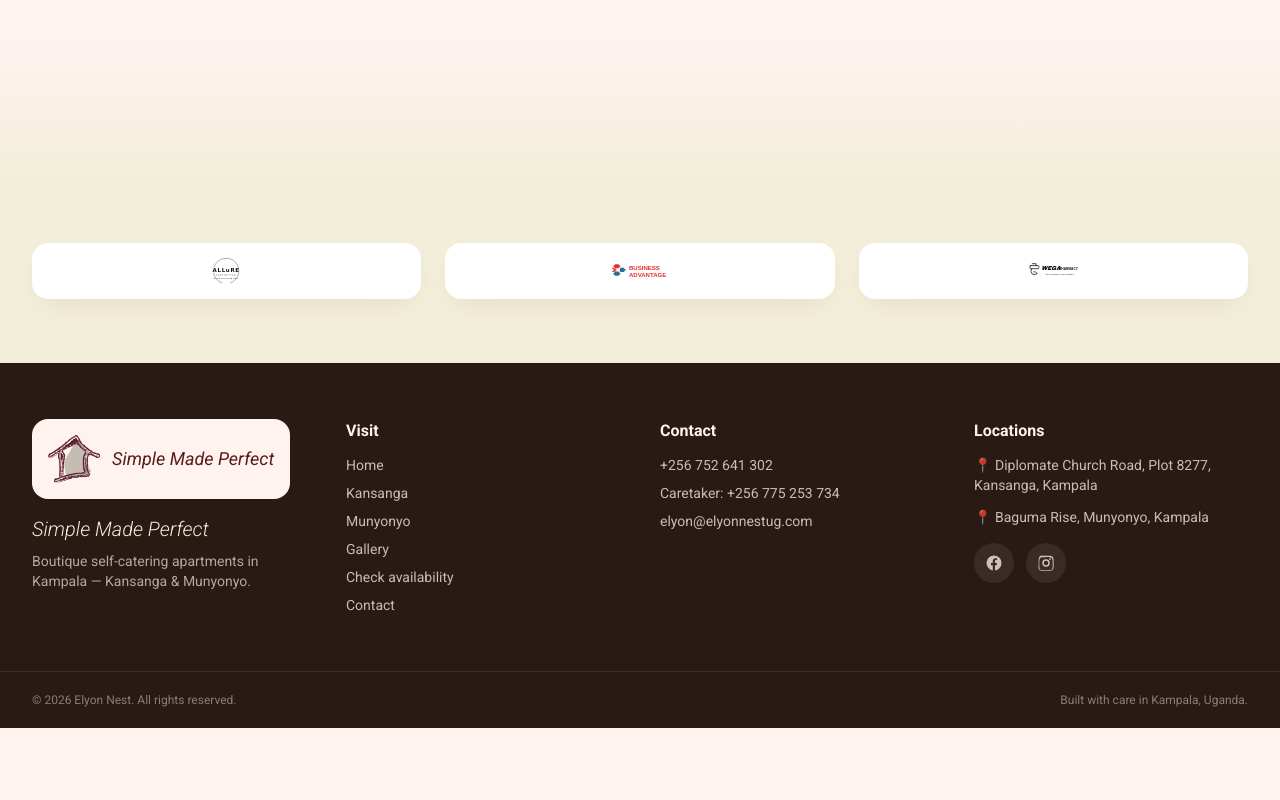
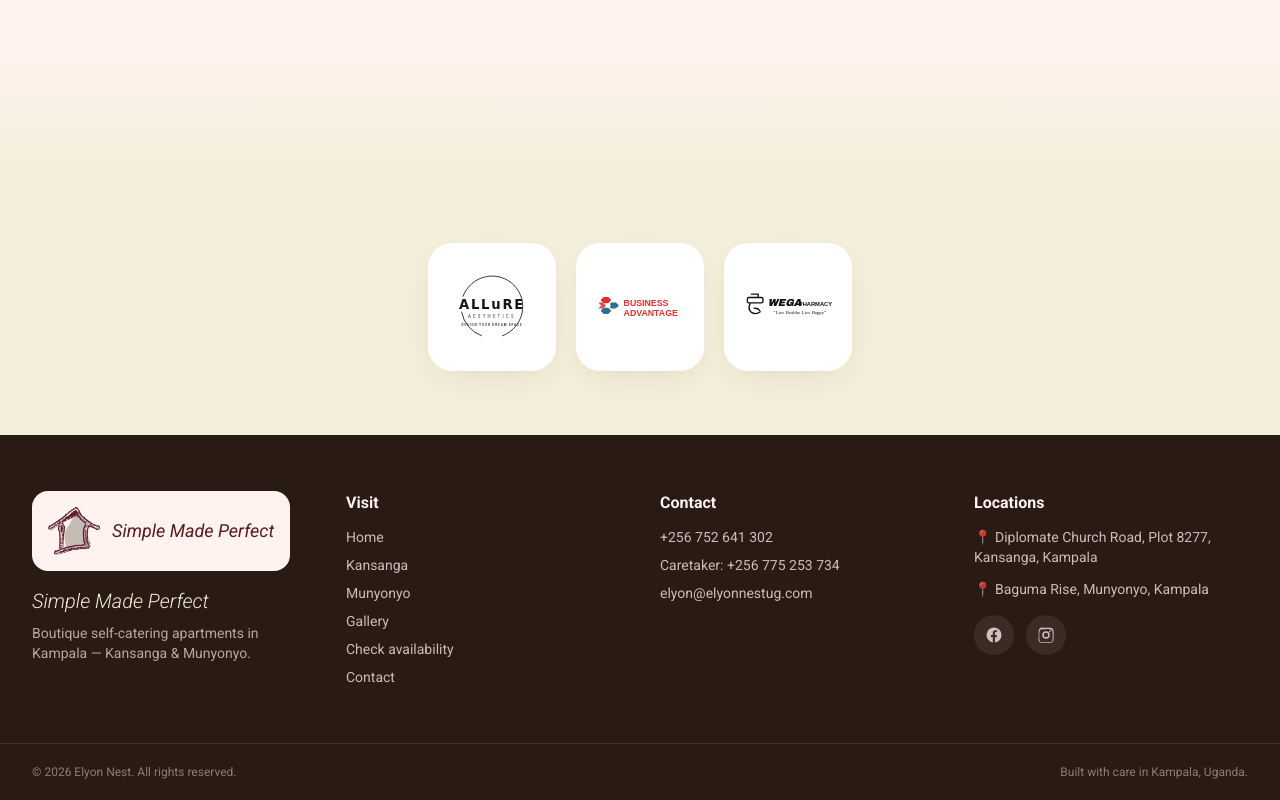
Before and after one commit to Ssali-Remy/ssali-remy.github, a React (Vite) app: page /#/ in a window 1280 px wide. Shown: the part 2547-3347 px from the top of the page. Before the commit the page ends 3275 px from the top, so only its background shows below. Built offline with nearby package versions, Linux system fonts and the light colour scheme.

Commit message:
style(partners): uniform rounded square cards, logos scale-to-fit inside

```diff
--- a/src/components/Partners.jsx
+++ b/src/components/Partners.jsx
@@ -1,14 +1,18 @@
-/* Static partner logos. These are vector recreations of the real brand
- * marks; to use the original image files instead, drop them in
- * public/images/partners/ and swap the components for <img> tags.
+/* Static partner logos, presented as a row of uniform rounded cards.
  *
- * Each viewBox is sized to the real logo's aspect ratio, so a fixed
- * height renders the correct intrinsic width — no horizontal stretch. */
+ * Each logo is an SVG whose viewBox matches the real mark's aspect ratio.
+ * The card gives it a fixed square well with padding; the SVG fills that
+ * well with the default preserveAspectRatio ("xMidYMid meet"), so every
+ * logo scales to FIT — never stretched, never cropped — and wide marks
+ * simply sit shorter than tall ones, exactly as on a real partner wall.
+ *
+ * To swap in original image files: drop them in public/images/partners/
+ * and replace each component with <img className="max-h-full max-w-full" />. */
 
-function AllureLogo() {
+function AllureLogo(props) {
   // Near-square mark: broken circle around a stacked wordmark.
   return (
-    <svg viewBox="0 0 200 165" className="h-[30px] w-auto" role="img" aria-label="Allure Aesthetics">
+    <svg viewBox="0 0 200 165" role="img" aria-label="Allure Aesthetics" {...props}>
       <g fill="none" stroke="#1F1F1F" strokeWidth="2" strokeLinecap="round">
         <path d="M34.2 58.1 A70 70 0 1 1 123.9 147.8" />
         <path d="M76.1 147.8 A70 70 0 0 1 31.1 94.2" />
@@ -38,10 +42,10 @@ function AllureLogo() {
   );
 }
 
-function BusinessAdvantageLogo() {
+function BusinessAdvantageLogo(props) {
   // Wide mark: interlocking diamonds beside a two-line red wordmark.
   return (
-    <svg viewBox="0 0 230 76" className="h-5 w-auto" role="img" aria-label="Business Advantage">
+    <svg viewBox="0 0 230 76" role="img" aria-label="Business Advantage" {...props}>
       <g transform="translate(6,12)">
         <path d="M14 0h12l8 8-8 8h-12l-8-8z" fill="#E62E2E" />
         <path d="M34 14h12l8 8-8 8H34l-8-8z" fill="#2C6E8F" />
@@ -59,10 +63,10 @@ function BusinessAdvantageLogo() {
   );
 }
 
-function WegaLogo() {
+function WegaLogo(props) {
   // Wide mark: mortar-and-leaf glyph beside the wordmark and script tagline.
   return (
-    <svg viewBox="0 0 260 104" className="h-5 w-auto" role="img" aria-label="Wega Pharmacy">
+    <svg viewBox="0 0 260 104" role="img" aria-label="Wega Pharmacy" {...props}>
       <g fill="none" stroke="#111" strokeWidth="4" strokeLinecap="round" strokeLinejoin="round">
         <path d="M22 14h20v10" />
         <path d="M14 24h38q4 0 4 5v6q0 5-4 5H14q-4 0-4-5v-6q0-5 4-5z" />
@@ -90,14 +94,14 @@ const PARTNERS = [
 
 export default function Partners() {
   return (
-    <div className="grid grid-cols-1 sm:grid-cols-3 gap-6 items-stretch">
+    <div className="flex flex-wrap justify-center gap-4 sm:gap-5">
       {PARTNERS.map(({ name, Logo }) => (
         <div
           key={name}
           title={name}
-          className="flex items-center justify-center bg-white rounded-2xl px-4 py-3 shadow-soft min-h-[56px]"
+          className="h-28 w-28 sm:h-32 sm:w-32 shrink-0 rounded-3xl bg-white shadow-soft flex items-center justify-center p-4 sm:p-5"
         >
-          <Logo />
+          <Logo className="h-full w-full" />
         </div>
       ))}
     </div>
```
